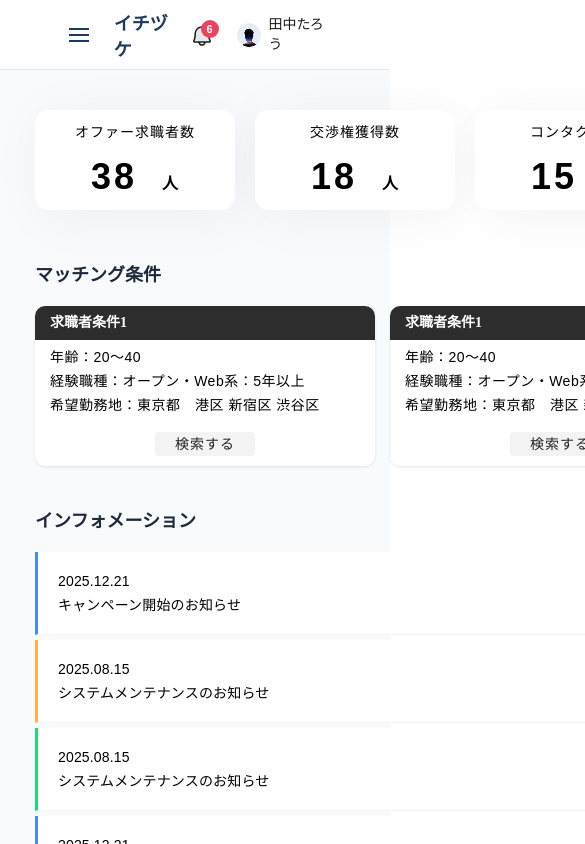
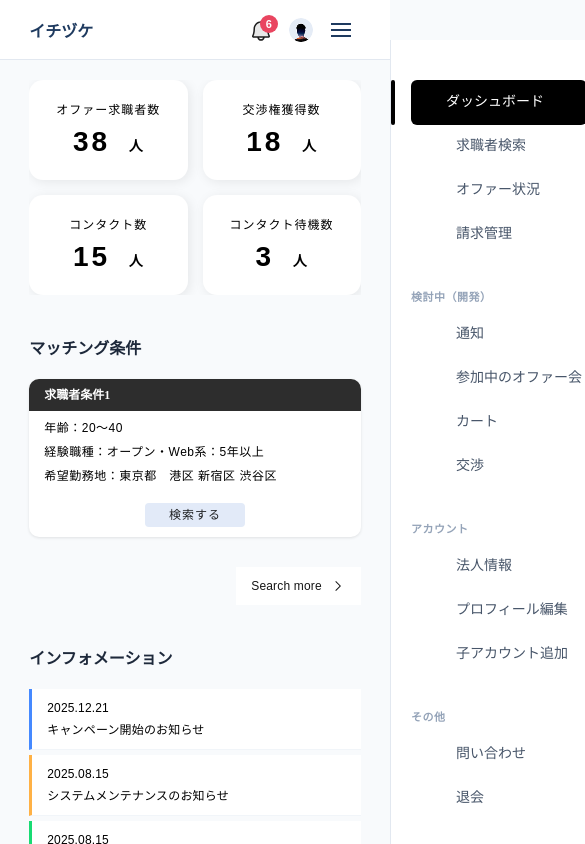
Before and after one commit to 07-jin-FUK/agent-front-nuxt, a Nuxt app: page /mypage in a window 390 px wide. Shown: the top 844 px of the page, 585 px wide, since content can reach past the window. Built offline with nearby package versions, Linux system fonts and the light colour scheme.

Commit message:
[ダッシュボード画面レスポンシブデザイン入]

```diff
--- a/app/assets/scss/main.scss
+++ b/app/assets/scss/main.scss
@@ -1,3 +1,8 @@
 @use 'variables';
 @use 'mixins';
 @use 'reset';
+
+
+body {
+  background: #f8fafc;
+}
--- a/app/components/mypage/Header.vue
+++ b/app/components/mypage/Header.vue
@@ -1,9 +1,6 @@
 <template>
   <header class="mypage-header">
     <div class="header-left">
-      <button class="menu-toggle" @click="$emit('toggle-sidebar')">
-        <span class="menu-icon"></span>
-      </button>
       <NuxtLink to="/mypage" class="logo">
         イチヅケ
       </NuxtLink>
@@ -23,6 +20,10 @@
           <span class="user-name">{{ userName }}</span>
         </div>
       </div>
+
+      <button class="menu-toggle" @click="$emit('toggle-sidebar')">
+        <span class="menu-icon"></span>
+      </button>
     </div>
   </header>
 </template>
@@ -57,52 +58,24 @@ const handleLogout = () => {
   left: 0;
   right: 0;
   z-index: 100;
+
+  @media (max-width: 480px) {
+    padding: 0 7.5%;
+    height: 60px;
+    width: 100%; // ← 追加
+    max-width: 100vw; // ← 追加
+    overflow-x: hidden; // ← 追加
+    box-sizing: border-box; // ← 追加
+  }
 }
 
 .header-left {
   display: flex;
   align-items: center;
   gap: 16px;
-}
 
-.menu-toggle {
-  display: flex;
-  align-items: center;
-  justify-content: center;
-  width: 40px;
-  height: 40px;
-  background: none;
-  border: none;
-  cursor: pointer;
-
-  @media (min-width: 1024px) {
-    display: none;
-  }
-}
-
-.menu-icon {
-  display: block;
-  width: 20px;
-  height: 2px;
-  background: #1e3a5f;
-  position: relative;
-
-  &::before,
-  &::after {
-    content: '';
-    position: absolute;
-    left: 0;
-    width: 100%;
-    height: 2px;
-    background: #1e3a5f;
-  }
-
-  &::before {
-    top: -6px;
-  }
-
-  &::after {
-    bottom: -6px;
+    @media (max-width: 480px) {
+    flex-shrink: 0; // ← 追加（縮まないようにする）
   }
 }
 
@@ -111,13 +84,23 @@ const handleLogout = () => {
   font-weight: 700;
   color: #1e3a5f;
   text-decoration: none;
+
+  @media (max-width: 480px) {
+    font-size: 16px;
+  }
 }
 
 .header-right {
   display: flex;
   align-items: center;
   gap: 15px;
+
+  @media (max-width: 480px) {
+    gap: 8px;
+    flex-shrink: 0; // ← 追加（縮まないようにする）
   }
+}
+
 .notifications {
   position: relative;
 }
@@ -138,7 +121,6 @@ const handleLogout = () => {
     width: 24px;
     height: 24px;
   }
-
 
   .badge {
     position: absolute;
@@ -179,7 +161,52 @@ font-family: "Noto Sans JP";
     font-size: 14px;
     font-style: normal;
     font-weight: 400;
-line-height: 20px; /* 142.857% */
+    line-height: 20px;
+
+    @media (max-width: 480px) {
+      display: none; // スマホ時は名前を非表示
+    }
+  }
+}
+
+.menu-toggle {
+  display: none;
+  align-items: center;
+  justify-content: center;
+  width: 40px;
+  height: 40px;
+  background: none;
+  border: none;
+  cursor: pointer;
+
+  @media (max-width: 835px) {
+    display: flex;
+  }
+}
+
+.menu-icon {
+  display: block;
+  width: 20px;
+  height: 2px;
+  background: #1e3a5f;
+  position: relative;
+
+  &::before,
+  &::after {
+    content: '';
+    position: absolute;
+    left: 0;
+    width: 100%;
+    height: 2px;
+    background: #1e3a5f;
+  }
+
+  &::before {
+    top: -6px;
+  }
+
+  &::after {
+    bottom: -6px;
   }
 }
 </style>
--- a/app/components/mypage/Sidebar.vue
+++ b/app/components/mypage/Sidebar.vue
@@ -89,16 +89,31 @@ defineProps<{
   background: #fff;
   border-right: 1px solid #e2e8f0;
   overflow-y: auto;
-  transform: translateX(-100%);
   transition: transform 0.3s ease;
   z-index: 90;
 
-  @media (min-width: 1024px) {
+  @media (min-width: 836px) {
     transform: translateX(0);
   }
 
+  @media (max-width: 835px) and (min-width: 481px) {
+    // タブレットサイズ（481px〜835px）
+    transform: translateX(0);
+  }
+
+  @media (max-width: 480px) {
+    // スマホサイズ（480px以下）
+    left: auto;
+    top:40px;
+    right: 0;
+    border-right: none;
+    border-left: 1px solid #e2e8f0;
+    transform: translateX(100%);
+    width: 200px;
+
     &.is-open {
       transform: translateX(0);
+    }
   }
 }
 
@@ -123,7 +138,7 @@ defineProps<{
   display: flex;
   align-items: center;
   gap: 12px;
-  padding: 15px 0 15px 65px;  // 上下15px、左65px
+  padding: 15px 0 15px 65px;
   font-size: 14px;
   color: #475569;
   text-decoration: none;
@@ -145,7 +160,7 @@ defineProps<{
       position: absolute;
       top: 0;
       left: 20px;
-    width: 225px;  // 250px - 20px(左) - 20px(右)
+      right: 3px; // 固定値ではなく、rightで指定
       height: 45px;
       background: #000;
       border-radius: 6px;
--- a/app/layouts/mypage.vue
+++ b/app/layouts/mypage.vue
@@ -13,6 +13,7 @@
 
 <script setup lang="ts">
 const isSidebarOpen = ref(false)
+const route = useRoute()
 
 const toggleSidebar = () => {
   isSidebarOpen.value = !isSidebarOpen.value
@@ -21,20 +22,54 @@ const toggleSidebar = () => {
 const closeSidebar = () => {
   isSidebarOpen.value = false
 }
+
+
+// ルート変更時にサイドバーを閉じる
+watch(() => route.path, () => {
+  closeSidebar()
+})
+
+
 </script>
+
+<style lang="scss">
+// scopedを外してグローバルに適用
+@media (max-width: 480px) {
+  html, body {
+    overflow-x: hidden;
+    width: 100%;
+    max-width: 100vw; // ← 追加
+    position: relative;
+  }
+}
+</style>
 
 <style lang="scss" scoped>
 .mypage-layout {
   min-height: 100vh;
   background: #f8fafc;
+
+  @media (max-width: 480px) {
+    overflow-x: hidden; // ← 追加
+    width: 100%; // ← 追加
+    max-width: 100vw; // ← 追加
+  }
 }
 
 .mypage-main {
   padding: 110px 35px 40px;
 
-  @media (min-width: 1024px) {
+  @media (min-width: 836px) {
     margin-left: 250px;
-  padding: 110px 35px 40px;
+    padding: 110px 35px 40px;
+  }
+
+  @media (max-width: 480px) {
+    padding: 80px 7.5% 40px;
+    overflow-x: hidden; // ← 追加
+    width: 100%; // ← 追加
+    max-width: 100vw; // ← 追加
+    box-sizing: border-box; // ← 追加
   }
 }
 
@@ -52,7 +87,7 @@ const closeSidebar = () => {
     visibility: visible;
   }
 
-  @media (min-width: 1024px) {
+  @media (min-width: 836px) {
     display: none;
   }
 }
--- a/app/pages/mypage/index.vue
+++ b/app/pages/mypage/index.vue
@@ -1,42 +1,25 @@
 <template>
   <div class="dashboard">
     <!-- 統計カード -->
+<div class="stats-container">
   <div class="stats-grid">
-      <div class="stat-card">
-        <p class="stat-label">オファー求職者数</p>
+    <!-- 元のカードのみ -->
+    <div class="stat-card" v-for="stat in statsData" :key="stat.id">
+      <p class="stat-label">{{ stat.label }}</p>
       <p class="stat-value">
-          38
-          <span class="stat-unit">人</span>
+        {{ stat.value }}
+        <span class="stat-unit">{{ stat.unit }}</span>
       </p>
     </div>
-      <div class="stat-card">
-        <p class="stat-label">交渉権獲得数</p>
-        <p class="stat-value">
-          18
-          <span class="stat-unit">人</span>
-        </p>
-      </div>
-      <div class="stat-card">
-        <p class="stat-label">コンタクト数</p>
-        <p class="stat-value">
-          15
-          <span class="stat-unit">人</span>
-        </p>
-      </div>
-      <div class="stat-card">
-        <p class="stat-label">コンタクト待機数</p>
-        <p class="stat-value">
-          3
-          <span class="stat-unit">人</span>
-        </p>
   </div>
 </div>
 
 <!-- マッチング条件 -->
 <section class="matching-section">
   <h2 class="section-title">マッチング条件</h2>
+
   <div class="matching-grid">
-        <div class="matching-card" v-for="(condition, index) in matchingConditions" :key="condition.id">
+    <div class="matching-card" v-for="(condition, index) in displayedConditions" :key="condition.id">
       <h3 class="matching-title">{{ condition.title }}</h3>
       <div class="matching-details">
         <p>年齢：{{ condition.age }}</p>
@@ -47,6 +30,17 @@
         <button class="search-button" @click="handleSearch(condition.id)">検索する</button>
       </div>
     </div>
+  </div>
+
+  <!-- Search moreボタン（スマホのみ表示） -->
+  <div class="search-more">
+    <a href="/mypage/matching" class="search-more-link">
+      Search more
+      <svg xmlns="http://www.w3.org/2000/svg" width="16" height="16" viewBox="0 0 16 16" fill="none">
+        <rect width="16" height="16" transform="matrix(0 1 -1 0 16 0)" fill="white" fill-opacity="0.01" style="mix-blend-mode: multiply" />
+        <path d="M11 8L6 13L5.3 12.3L9.6 8L5.3 3.7L6 3L11 8Z" fill="#161616" />
+      </svg>
+    </a>
   </div>
 </section>
 
@@ -103,6 +97,34 @@ definePageMeta({
   layout: "mypage",
 });
 
+// 統計データ（API用モックデータ）
+const statsData = ref([
+  {
+    id: 1,
+    label: 'オファー求職者数',
+    value: 38,
+    unit: '人'
+  },
+  {
+    id: 2,
+    label: '交渉権獲得数',
+    value: 18,
+    unit: '人'
+  },
+  {
+    id: 3,
+    label: 'コンタクト数',
+    value: 15,
+    unit: '人'
+  },
+  {
+    id: 4,
+    label: 'コンタクト待機数',
+    value: 3,
+    unit: '人'
+  }
+])
+
 // マッチング条件データ
 const matchingConditions = ref([
   {
@@ -113,40 +135,97 @@ const matchingConditions = ref([
     location: '東京都　港区 新宿区 渋谷区'
   },
   {
-    id: 1,
-    title: '求職者条件1',
+    id: 2,
+    title: '求職者条件2',
     age: '20～40',
     jobType: 'オープン・Web系：5年以上',
     location: '東京都　港区 新宿区 渋谷区'
   },
   {
-    id: 1,
-    title: '求職者条件1',
+    id: 3,
+    title: '求職者条件3',
     age: '20～40',
     jobType: 'オープン・Web系：5年以上',
     location: '東京都　港区 新宿区 渋谷区'
   }
 ])
 
+// 画面幅をリアクティブに監視
+const windowWidth = ref(0)
+
+onMounted(() => {
+  // 初期値を設定
+  windowWidth.value = window.innerWidth
+
+  // リサイズイベントを監視
+  const handleResize = () => {
+    windowWidth.value = window.innerWidth
+  }
+
+  window.addEventListener('resize', handleResize)
+
+  // クリーンアップ
+  onUnmounted(() => {
+    window.removeEventListener('resize', handleResize)
+  })
+})
+
+// 表示する条件（スマホ: 1つ、PC: 3つ）
+const displayedConditions = computed(() => {
+  if (windowWidth.value <= 480) {
+    return matchingConditions.value.slice(0, 1) // 直近1つ
+  }
+  return matchingConditions.value.slice(0, 3) // 直近3つ
+})
+
 // 検索ボタンクリック時の処理
 const handleSearch = (id: number) => {
   navigateTo(`/mypage/matching/${id}`)
 }
+
+
 </script>
 
 <style lang="scss" scoped>
 .dashboard {
   max-width: 1190px;
+
+  @media (max-width: 480px) {
+    max-width: 100%;
+    width: 100%;
+  }
 }
 
-// 統計カードのグリッド
+.stats-container {
+  margin-bottom: 50px;
+  width: 860px;
+
+  @media (max-width: 480px) {
+    width: 100%;
+    max-width: 100%;
+    margin-left: 0;
+    margin-right: 0;
+    padding: 0;
+    overflow-x: hidden;
+    box-sizing: border-box;
+    margin-bottom: 40px;
+  }
+}
+
 .stats-grid {
   display: grid;
-  grid-template-columns: repeat(auto-fit, minmax(200px, 1fr));
+  grid-template-columns: repeat(4, 1fr);
   gap: 20px;
   width: 860px;
-  height: 100px;
-  margin-bottom: 50px;
+
+  @media (max-width: 480px) {
+    grid-template-columns: repeat(2, 1fr);
+    gap: 15px;
+    width: 100%;
+    max-width: 100%;
+    padding: 0;
+    box-sizing: border-box;
+  }
 }
 
 .stat-card {
@@ -162,17 +241,28 @@ const handleSearch = (id: number) => {
   justify-content: center;
   box-sizing: border-box;
 
+  @media (max-width: 480px) {
+    min-width: auto;
+    flex-shrink: 1;
+    box-shadow: 2px 2px 12px 0 rgba(0, 0, 0, 0.08);
+  }
+
   .stat-label {
     color: #000;
     font-family: "noto-sans-cjk-jp", sans-serif;
     font-size: 14px;
     font-style: normal;
     font-weight: 500;
-    line-height: 25px; /* 178.571% */
+    line-height: 25px;
     letter-spacing: 1px;
     margin: 0;
     line-height: 1;
     margin-bottom: 20px;
+
+    @media (max-width: 480px) {
+      font-size: 12px;
+      margin-bottom: 12px;
+    }
   }
 
   .stat-value {
@@ -181,10 +271,14 @@ const handleSearch = (id: number) => {
     font-size: 36px;
     font-style: normal;
     font-weight: 700;
-    line-height: 25px; /* 69.444% */
+    line-height: 25px;
     letter-spacing: 3px;
     margin: 0;
     line-height: 1;
+
+    @media (max-width: 480px) {
+      font-size: 28px;
+    }
 
     .stat-unit {
       color: #000;
@@ -192,38 +286,89 @@ const handleSearch = (id: number) => {
       font-size: 16px;
       font-style: normal;
       font-weight: 700;
-      line-height: 25px; /* 156.25% */
+      line-height: 25px;
       letter-spacing: 1px;
       line-height: 1;
       margin-left: 12px;
+
+      @media (max-width: 480px) {
+        font-size: 14px;
+        margin-left: 8px;
+      }
     }
   }
 }
 
-// セクションタイトル
 .section-title {
   font-size: 18px;
   font-weight: 700;
   color: #1e293b;
   margin-bottom: 20px;
+      @media (max-width: 480px) {
+      font-size: 16px;
+    }
 }
 
-// マッチング条件
 .matching-section {
   margin-bottom: 40px;
 }
 
 .matching-grid {
   display: grid;
-  grid-template-columns: repeat(auto-fit, minmax(340px, 1fr));
+  grid-template-columns: repeat(3, 1fr);
+  gap: 15px;
   width: 1050px;
+
+  @media (max-width: 480px) {
+    grid-template-columns: 1fr;
+    width: 100%;
+    max-width: 100%;
     gap: 15px;
+    box-sizing: border-box;
+  }
+}
+
+.search-more {
+  display: none;
+  text-align: right;
+  margin-top: 30px;
+
+  @media (max-width: 480px) {
+    display: block;
+    width: 100%;
+  }
+
+  .search-more-link {
+    background: #fff;
+    padding: 10px 15px;
+    color: var(--Text-text-primary, #161616);
+    font-family: Arial;
+    font-size: 14px;
+    font-style: normal;
+    font-weight: 400;
+    line-height: 18px;
+    letter-spacing: 0.16px;
+    display: inline-flex;
+    align-items: center;
+    gap: 8px;
+    text-decoration: none;
+
+        @media (max-width: 480px) {
+      font-size: 12px;
+    }
+  }
 }
 
 .matching-card {
   background: #fff;
   border-radius: 10px;
   box-shadow: 0 1px 3px rgba(0, 0, 0, 0.1);
+
+  @media (max-width: 480px) {
+    width: 100%;
+    min-width: 100%;
+    flex-shrink: 0;
+  }
 
   .matching-title {
     background: #2d2d2d;
@@ -233,6 +378,9 @@ const handleSearch = (id: number) => {
     padding: 10px 15px;
     line-height: 1;
     border-radius: 10px 10px 0 0;
+        @media (max-width: 480px) {
+      font-size: 12px;
+    }
   }
 
   .matching-details {
@@ -244,13 +392,15 @@ const handleSearch = (id: number) => {
       font-size: 14px;
       font-style: normal;
       font-weight: 400;
-      line-height: 14px; /* 100% */
+      line-height: 14px;
       letter-spacing: 0.5px;
       margin-bottom: 10px;
-
       overflow: hidden;
       text-overflow: ellipsis;
       white-space: nowrap;
+          @media (max-width: 480px) {
+      font-size: 12px;
+    }
     }
   }
 
@@ -259,28 +409,35 @@ const handleSearch = (id: number) => {
     display: flex;
     justify-content: center;
     align-items: center;
+    margin-bottom: 15px;
+
+    @media (max-width: 480px) {
       margin-bottom: 10px;
+    }
 
     .search-button {
       width: 100px;
       padding: 5px 20px;
-      background: #f3f3f3;
+      background: #E2EAF8;
       border-radius: 4px;
       color: #202224;
       font-family: "noto-sans-cjk-jp", sans-serif;
       font-size: 14px;
       font-style: normal;
       font-weight: 400;
-      line-height: 14px; /* 100% */
+      line-height: 14px;
       letter-spacing: 1px;
       white-space: nowrap;
       cursor: pointer;
       transition: all 0.2s ease;
+      border: none;
+          @media (max-width: 480px) {
+      font-size: 12px;
+    }
     }
   }
 }
 
-// インフォメーション
 .information-section {
   margin-bottom: 40px;
 }
@@ -292,6 +449,12 @@ const handleSearch = (id: number) => {
   flex-direction: column;
   width: 1050px;
   gap: 5px;
+
+  @media (max-width: 480px) {
+    width: 100%;
+    max-width: 100%;
+    box-sizing: border-box;
+  }
 }
 
 .information-item {
@@ -301,21 +464,24 @@ const handleSearch = (id: number) => {
   border-left: 3px solid transparent;
   transition: all 0.2s ease;
 
+  @media (max-width: 480px) {
+    padding: 10px 15px;
+  }
+
   &:last-child {
     border-bottom: none;
   }
 
-  // 青、オレンジ、緑の順番で繰り返し
   &:nth-child(3n + 1) {
-    border-left-color: #4589ff; // 青
+    border-left-color: #4589ff;
   }
 
   &:nth-child(3n + 2) {
-    border-left-color: #ffb145; // オレンジ
+    border-left-color: #ffb145;
   }
 
   &:nth-child(3n + 3) {
-    border-left-color: #18db73; // 緑
+    border-left-color: #18db73;
   }
 
   .info-left {
@@ -325,9 +491,14 @@ const handleSearch = (id: number) => {
       font-size: 14px;
       font-style: normal;
       font-weight: 300;
-      line-height: 18px; /* 128.571% */
+      line-height: 18px;
       letter-spacing: 0.16px;
       margin-bottom: 6px;
+
+      @media (max-width: 480px) {
+        font-size: 12px;
+        margin-bottom: 4px;
+      }
     }
 
     .info-text {
@@ -336,8 +507,12 @@ const handleSearch = (id: number) => {
       font-size: 14px;
       font-style: normal;
       font-weight: 300;
-      line-height: 18px; /* 128.571% */
+      line-height: 18px;
       letter-spacing: 0.16px;
+
+      @media (max-width: 480px) {
+        font-size: 12px;
+      }
     }
   }
 }
@@ -347,6 +522,12 @@ const handleSearch = (id: number) => {
   margin-top: 30px;
   width: 1050px;
 
+  @media (max-width: 480px) {
+    width: 100%;
+    max-width: 100%;
+    box-sizing: border-box;
+  }
+
   .read-more-link {
     background: #fff;
     padding: 10px 15px;
@@ -355,11 +536,15 @@ const handleSearch = (id: number) => {
     font-size: 14px;
     font-style: normal;
     font-weight: 400;
-    line-height: 18px; /* 128.571% */
+    line-height: 18px;
     letter-spacing: 0.16px;
     display: inline-flex;
     align-items: center;
     gap: 8px;
+    text-decoration: none;
+        @media (max-width: 480px) {
+      font-size: 12px;
+    }
   }
 }
 </style>
```
Lines whose indentation alone changed are shown as unchanged.
